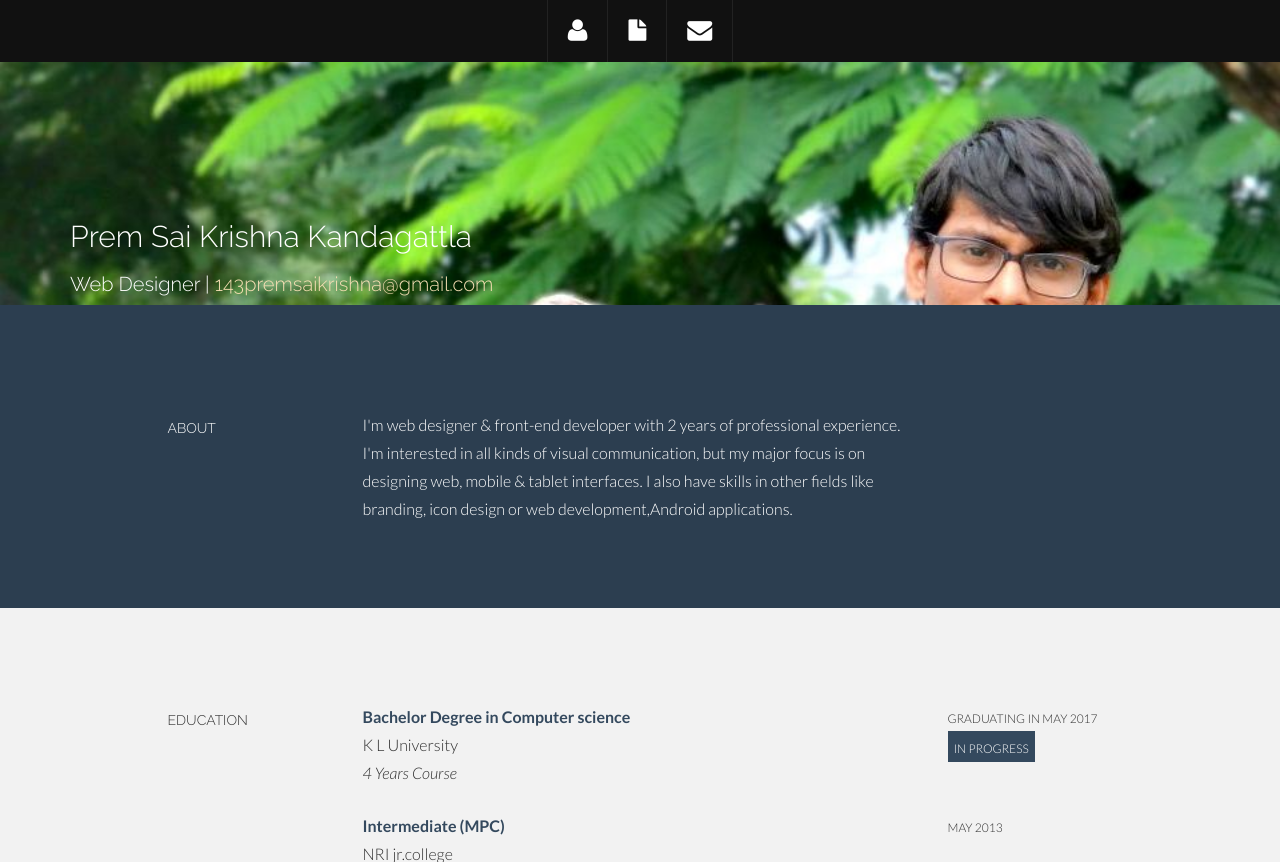
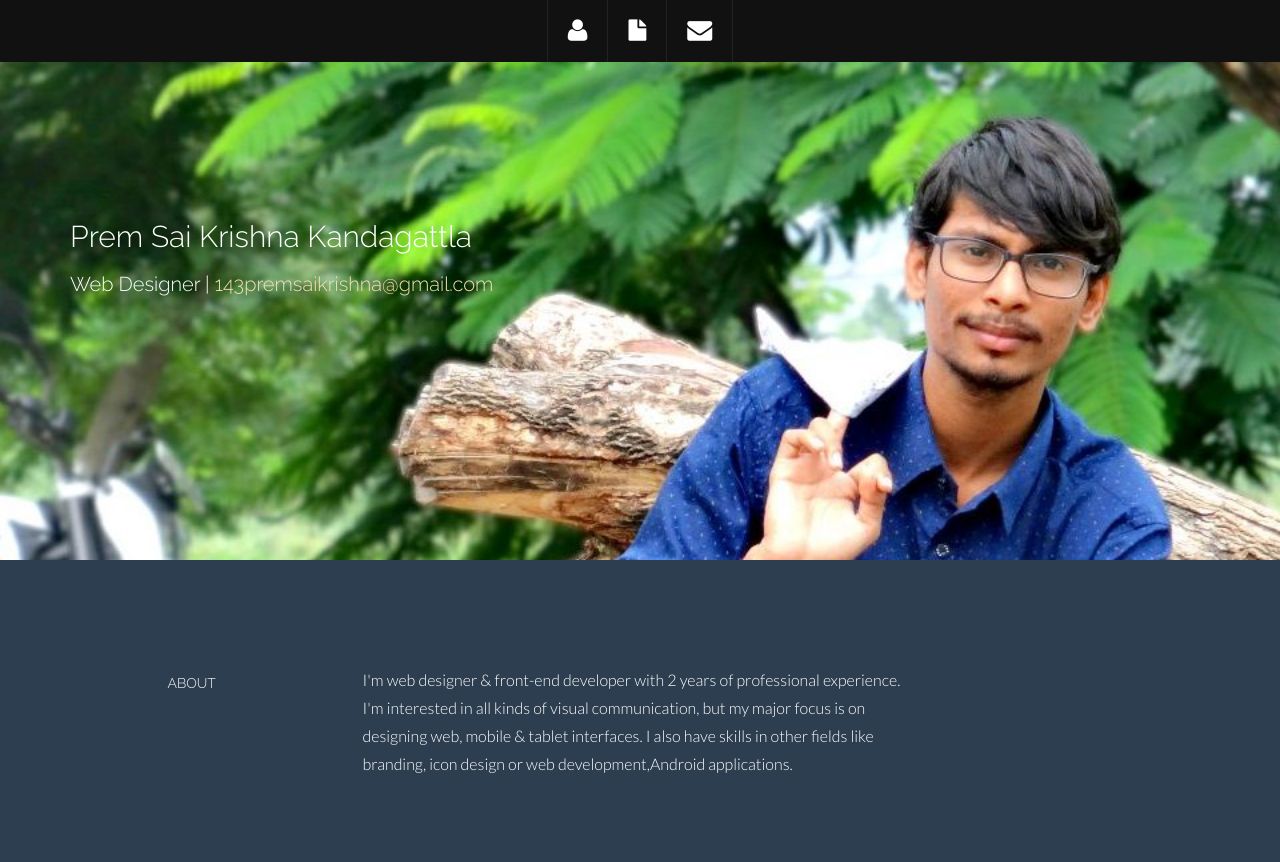
Before and after one commit to 143premsai/143premsai.github.io, a PHP site: page / in a window 1280 px wide. Shown: the top 862 px of the page. Run offline with PHP 8.4, Linux system fonts and the light colour scheme.

Commit message:
Update main.css

```diff
--- a/assets/css/main.css
+++ b/assets/css/main.css
@@ -1,11 +1,3 @@
- /* Author: Carlos Alvarez
- * URL: http://alvarez.is
- *
- * Project Name: Kelvin - Free Bootstrap 3 Resume Theme
- * Version: 1.0
- * URL: http://blacktie.co
- */
-
 body {
   background-color: #f2f2f2;
     font-family: "Lato";
@@ -167,7 +159,7 @@ a:after {
 	text-align:center;
 	background-attachment: relative;
 	background-position: 0 0;
-	min-height: 100%;
+	min-height: 500px;
 	width: 100%;
 
     -webkit-background-size: 100%;
```
